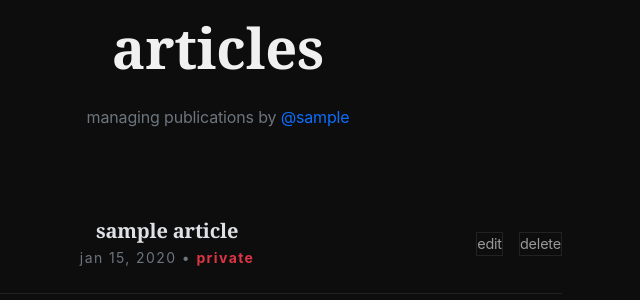
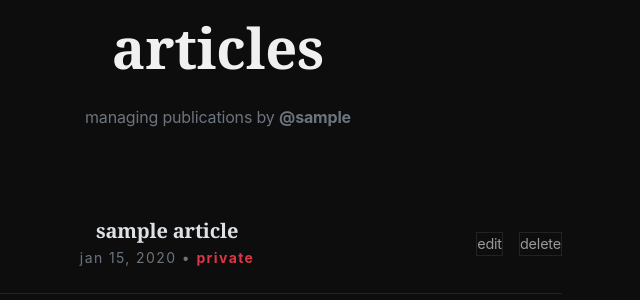
Before and after one commit to fastfingertips/django-blog, a Django app: template templates/user/user_articles.html in a window 1280 px wide. Shown: the part 357-657 px from the top of the page, without its empty margins (422-1062 px from the left). Run offline with Django 4.2, Linux system fonts and the light colour scheme; a user stored in the database is signed in; tables that the repository leaves empty hold one stand-in row (values such as "Sample post"); the template is opened without the code that fills it: most values are stand-ins (such as "Sample title", 1, 10 or a date in 2020); parts of the project's set-up code (start-up, migrations or seed data) failed here and were passed over; some libraries are stand-ins or nearby versions.

Commit message:
style: remove leftover blue colors and use neutral tones for usernames and buttons

```diff
--- a/templates/article/comment_item.html
+++ b/templates/article/comment_item.html
@@ -70,7 +70,7 @@
         <!-- Nested Replies -->
         {% if comment.replies.count > 0 %}
         <div class="mt-2">
-            <button class="btn btn-sm btn-link text-primary p-0 text-decoration-none fw-bold toggle-replies-btn"
+            <button class="btn btn-sm btn-link text-secondary p-0 text-decoration-none fw-bold toggle-replies-btn"
                 data-bs-target="#replies-{{ comment.id }}" style="font-size: 0.8rem;">
                 &#x25BC; show {{ comment.replies.count }} replies
             </button>
--- a/templates/user/user_articles.html
+++ b/templates/user/user_articles.html
@@ -4,7 +4,8 @@
 <div class="text-center-wrapper py-5">
     <header class="mb-5 text-center">
         <h1 class="display-4 fw-bold">articles</h1>
-        <p class="text-secondary">managing publications by <span class="text-primary">@{{ user.username }}</span></p>
+        <p class="text-secondary">managing publications by <span class="text-reset fw-bold">@{{ user.username }}</span>
+        </p>
     </header>
 
     <div class="w-100" style="max-width: 800px; margin: 0 auto;">
```
